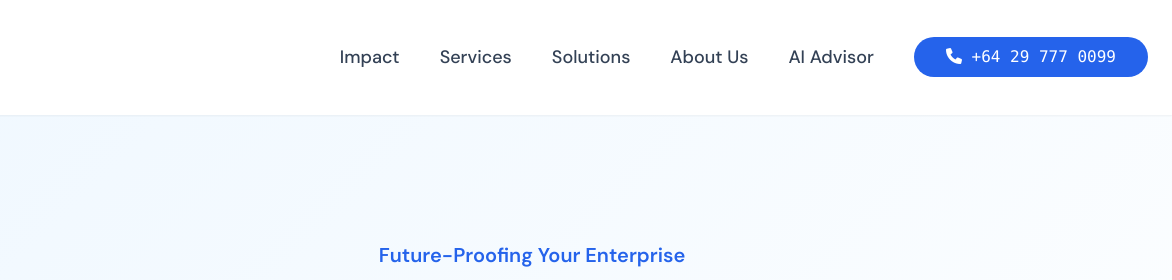
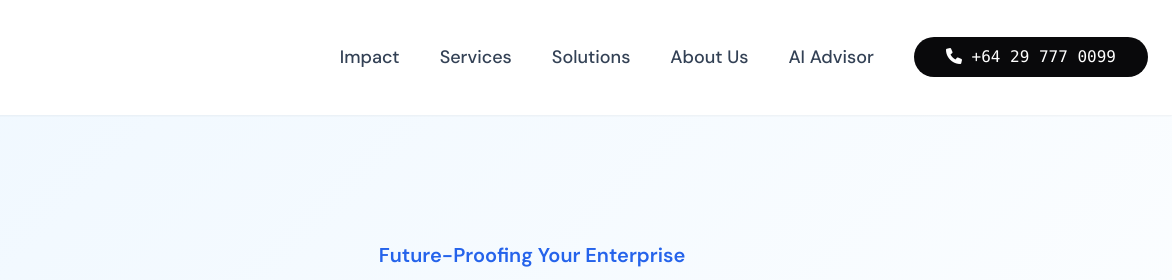
Before and after one commit to workwithash/cybrgen, a website: page index.html in a window 1280 px wide. Shown: the top 280 px of the page, 108-1280 px from the left. Drawn offline with nearby package versions, Linux system fonts and the light colour scheme.

Commit message:
small changes

```diff
--- a/index.html
+++ b/index.html
@@ -230,7 +230,7 @@
                 </li>
 
                 <li><a href="Tel: +64 297770099"
-                        class="inline-block bg-blue-600  text-white font-mono py-2 px-8 rounded-full transition-all duration-300 transform hover:-translate-y-1 interactive-element">
+                        class="inline-block bg-zinc-950 text-white font-mono py-2 px-8 rounded-full transition-all duration-300 transform hover:-translate-y-1 hover:bg-blue-600 interactive-element">
                         <i class="fa-solid fa-phone"></i> +64 29 777 0099
                     </a>
                 </li>
```
